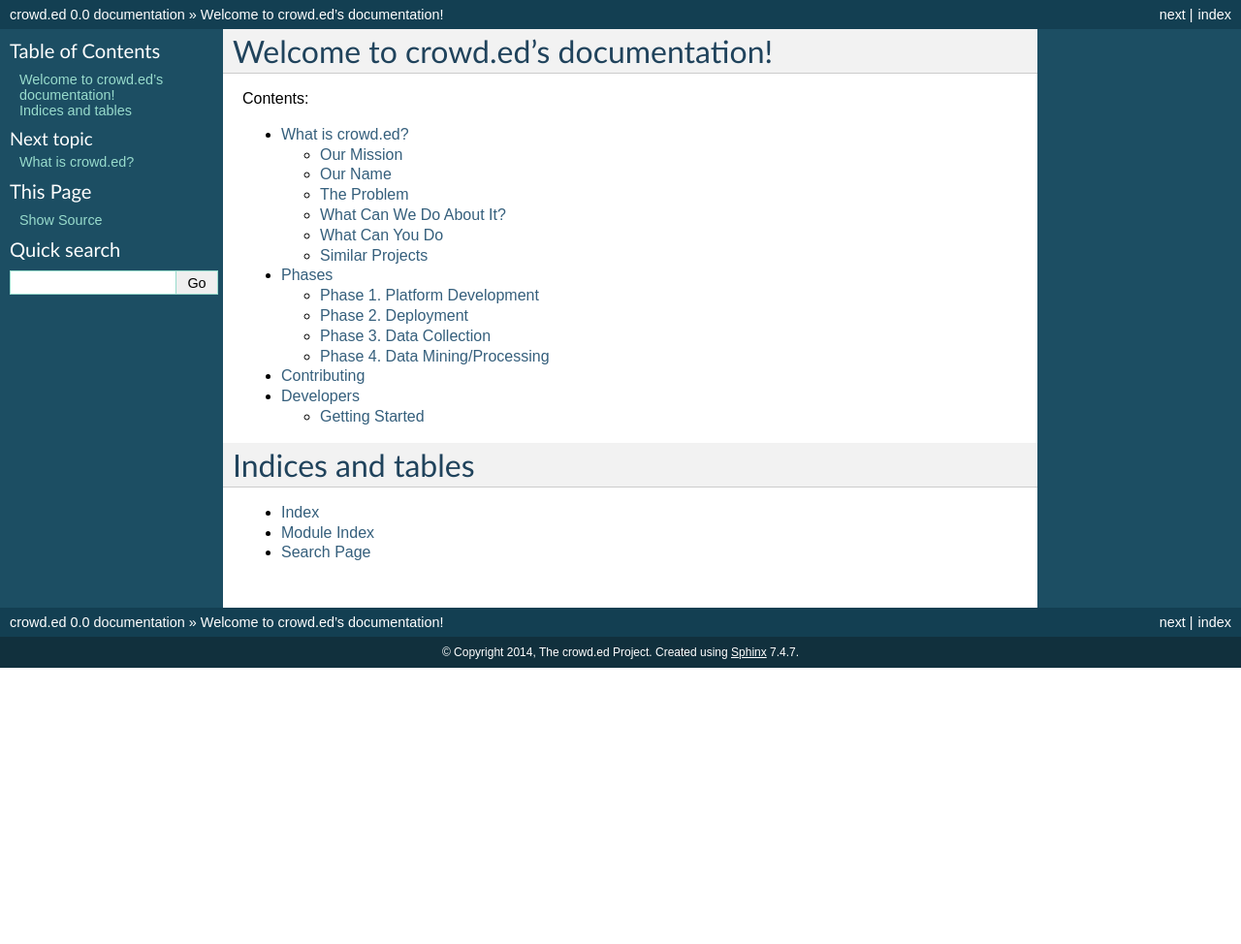
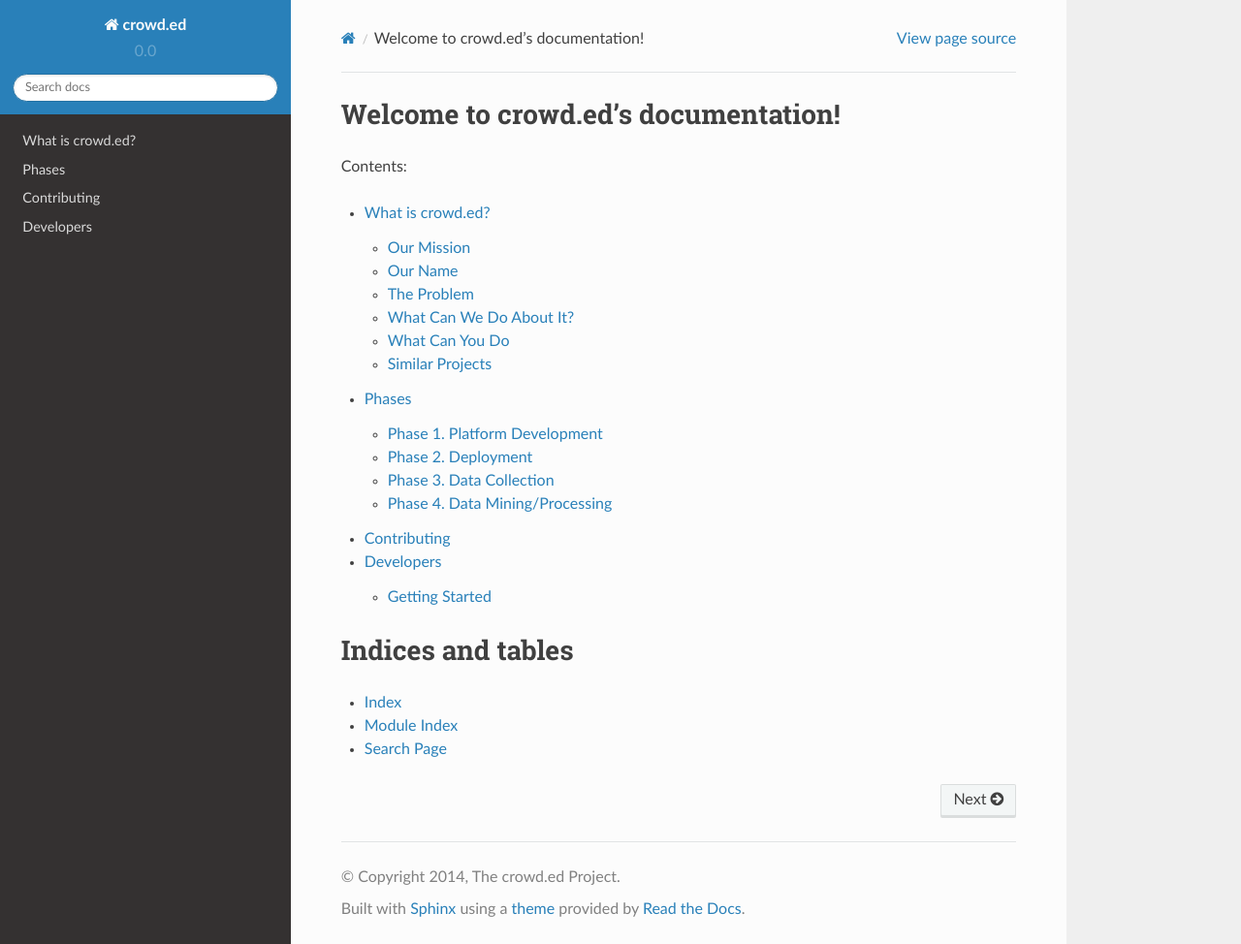
Before and after one commit to montaguk/crowd.ed, a Sphinx documentation site: the page built from docs/source/index.rst, in a window 1280 px wide and 974 px high. Shown: the whole window at 97% size. Built offline with Sphinx 7.4.7 and the Read the Docs theme 2.0.0, drawn with Linux system fonts in a browser that asks for light colours.

Commit message:
Change docs theme to RTD theme, and update requirements.txt
Change-Id: Ibf11ff56fd83ea34af97ce5ab6916879f96fdbdf

```diff
--- a/docs/source/conf.py
+++ b/docs/source/conf.py
@@ -106,15 +106,13 @@
 
 # The theme to use for HTML and HTML Help pages.  See the documentation for
 # a list of builtin themes.
-html_theme = 'default'
 
-# Theme options are theme-specific and customize the look and feel of a theme
-# further.  For a list of options available for each theme, see the
-# documentation.
-#html_theme_options = {}
-
-# Add any paths that contain custom themes here, relative to this directory.
-#html_theme_path = []
+# Use RTD Theme when building locally
+on_rtd = os.environ.get('READTHEDOCS', None) == 'True'
+if not on_rtd: # Causes RTD to choke during build, so only import locally
+    import sphinx_rtd_theme
+    html_theme = 'sphinx_rtd_theme'
+    html_theme_path = [sphinx_rtd_theme.get_html_theme_path()]
 
 # The name for this set of Sphinx documents.  If None, it defaults to
 # "<project> v<release> documentation".
--- a/requirements.txt
+++ b/requirements.txt
@@ -1,8 +1,13 @@
+Django==1.6.6
+Fabric==1.9.1
 Jinja2==2.7.3
 MarkupSafe==0.23
 Pygments==1.6
+South==1.0
 Sphinx==1.2.2
 argparse==1.2.1
 docutils==0.12
 nose==1.3.3
+paramiko==1.14.0
+sphinx-rtd-theme==0.1.6
 wsgiref==0.1.2
```
